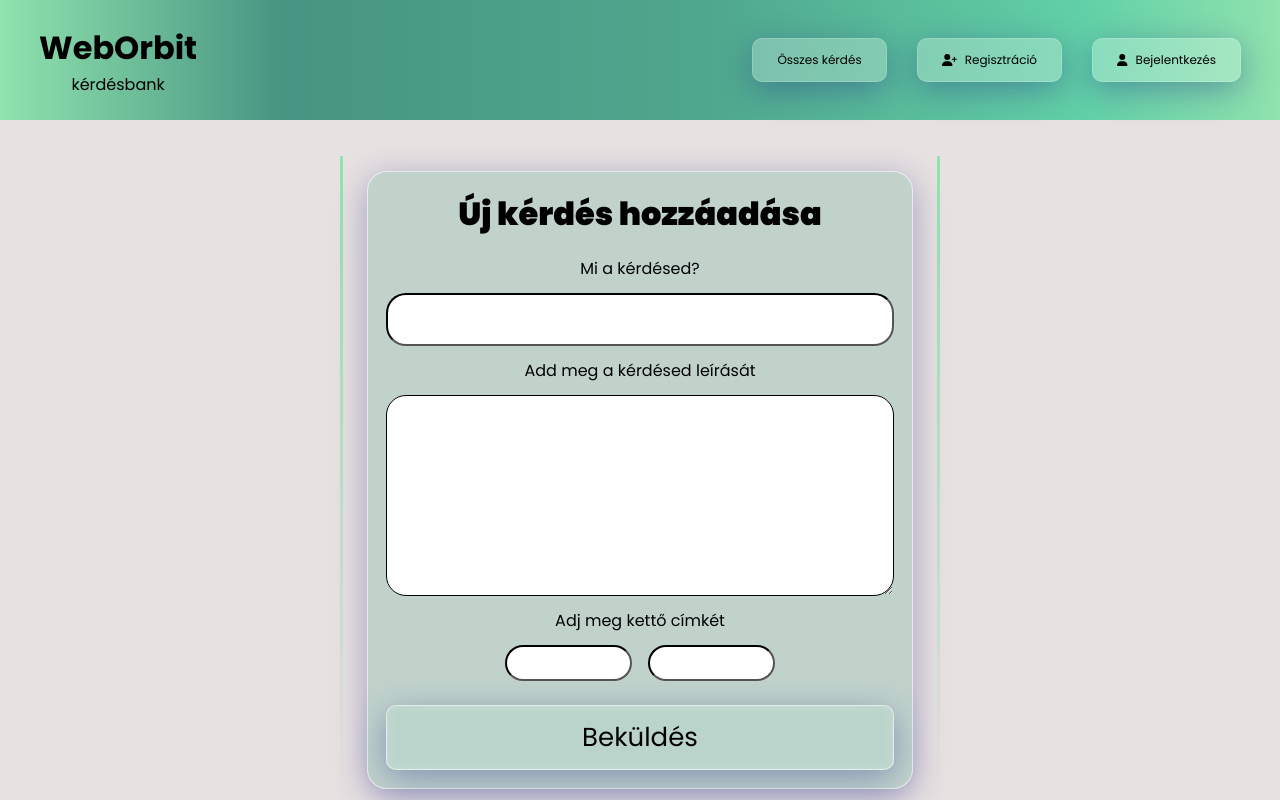
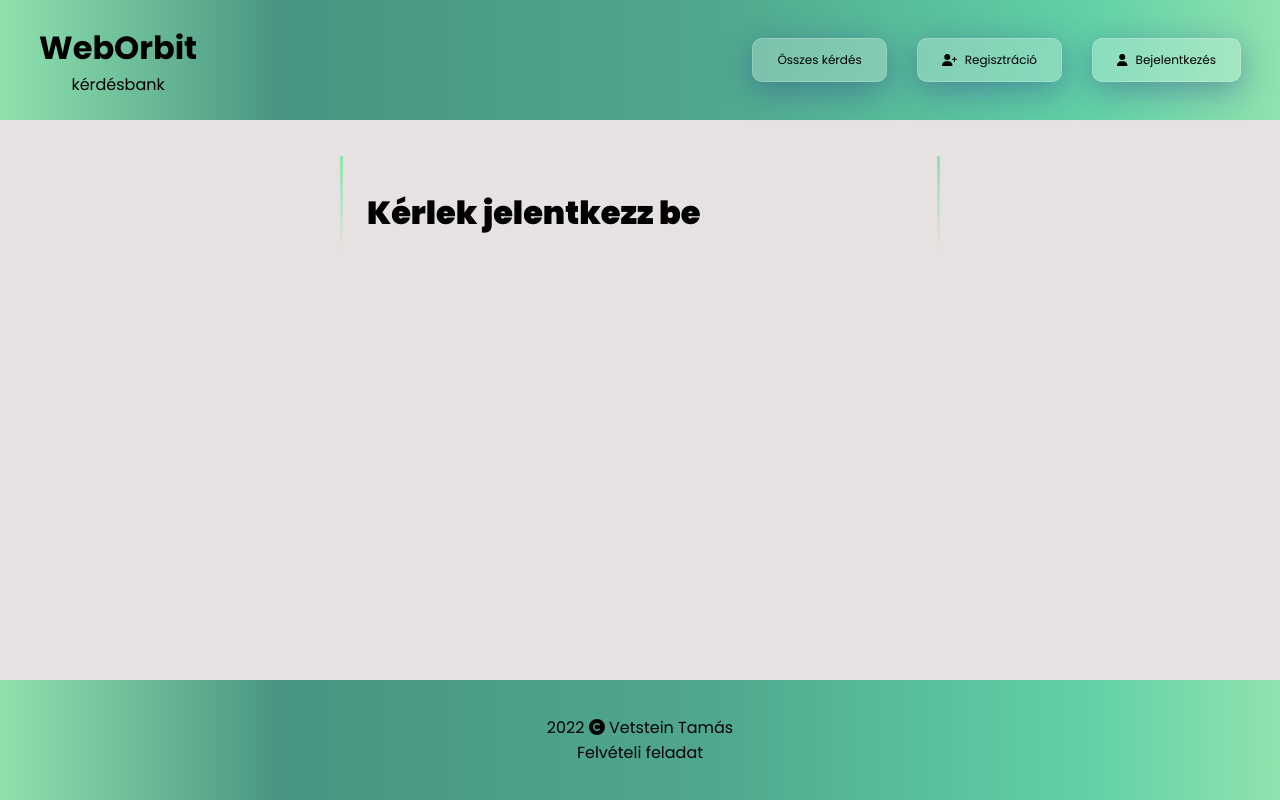
Before and after one commit to VetsteinTamas/react-felveteli, a React (Create React App) app: page /new in a window 1280 px wide. Shown: the top 800 px of the page. Built offline with nearby package versions, Linux system fonts and the light colour scheme.

Commit message:
Likeok javítva v2

```diff
--- a/src/App.js
+++ b/src/App.js
@@ -34,7 +34,7 @@ function App() {
       <div className="App">
         <Nav isLoggedIn={isLoggedIn} user={user} />
         <Route path="/new" exact>
-          <NewQuestion user={user} />
+          <NewQuestion user={user} isLoggedIn={isLoggedIn} />
         </Route>
         <Route path="/modify" exact>
           <ModifyQuestion questions={questions} />
--- a/src/index.css
+++ b/src/index.css
@@ -257,6 +257,7 @@ NEW QUESTION
   text-align: center;
 }
 
+
 .form__label {
   text-align: center;
   margin: 12px 0;
--- a/src/pages/NewQuestion.js
+++ b/src/pages/NewQuestion.js
@@ -1,4 +1,4 @@
-const NewQuestion = ({ user }) => {
+const NewQuestion = ({ user, isLoggedIn }) => {
   const addQuestion = () => {
     let questions = JSON.parse(localStorage.getItem("questions") || "[]");
     let question = document.getElementById("question");
@@ -24,6 +24,7 @@ const NewQuestion = ({ user }) => {
   return (
     <div className="container">
       <div className="register__row">
+        {isLoggedIn === "true" ? (
           <div className="form">
             <div className="form__title">Új kérdés hozzáadása</div>
             <div className="form__area">
@@ -43,8 +44,16 @@ const NewQuestion = ({ user }) => {
               ></textarea>
               <label className="form__label">Adj meg kettő címkét</label>
               <div className="add__label--area">
-              <input type="text" id="question__label1" className="add__label" />
-              <input type="text" id="question__label2" className="add__label" />
+                <input
+                  type="text"
+                  id="question__label1"
+                  className="add__label"
+                />
+                <input
+                  type="text"
+                  id="question__label2"
+                  className="add__label"
+                />
               </div>
               <button
                 type="submit"
@@ -55,6 +64,11 @@ const NewQuestion = ({ user }) => {
               </button>
             </div>
           </div>
+        ) : (
+          <div className="form__title login__title">
+            Kérlek jelentkezz be
+          </div>
+        )}
       </div>
     </div>
   );
```
Lines whose indentation alone changed are shown as unchanged.
